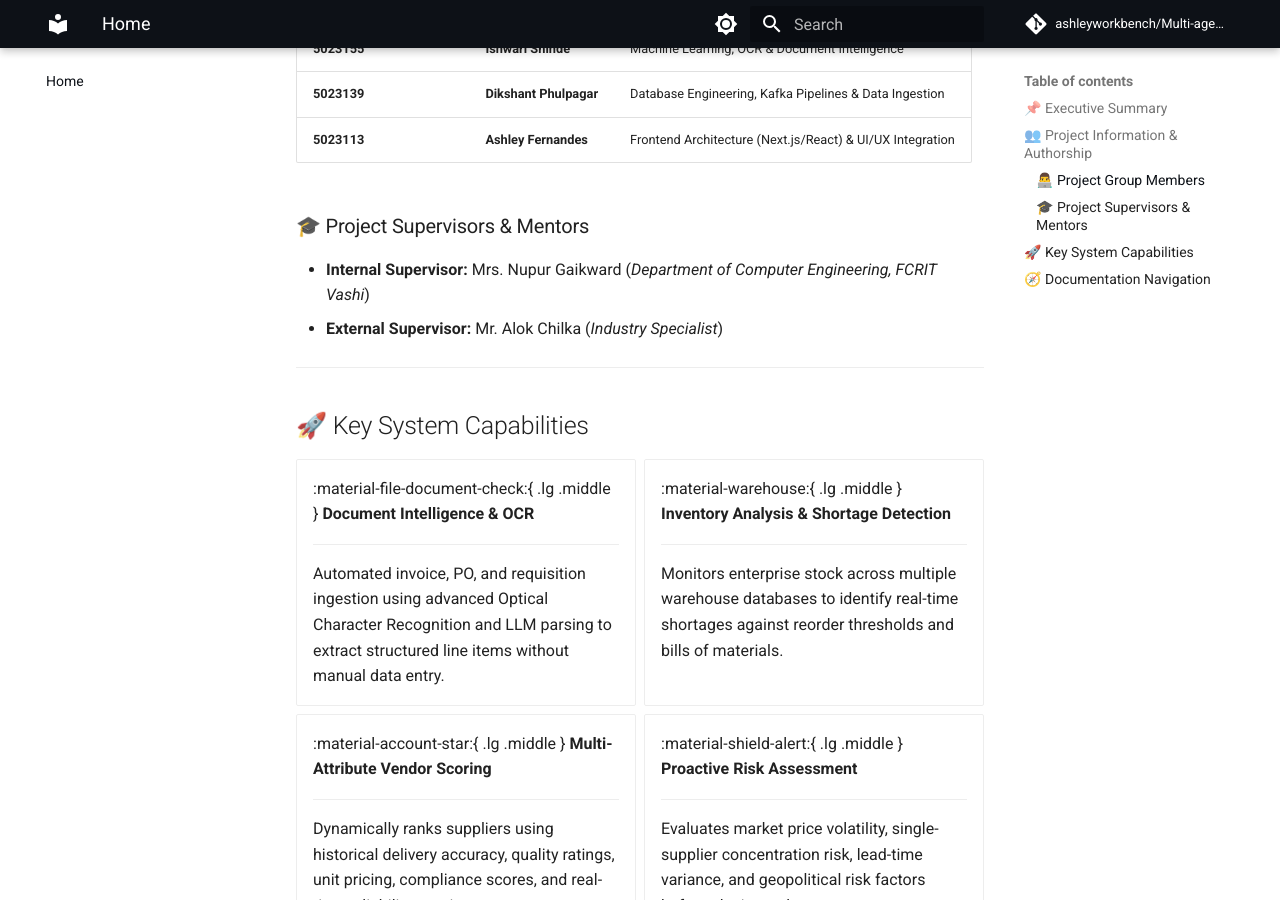
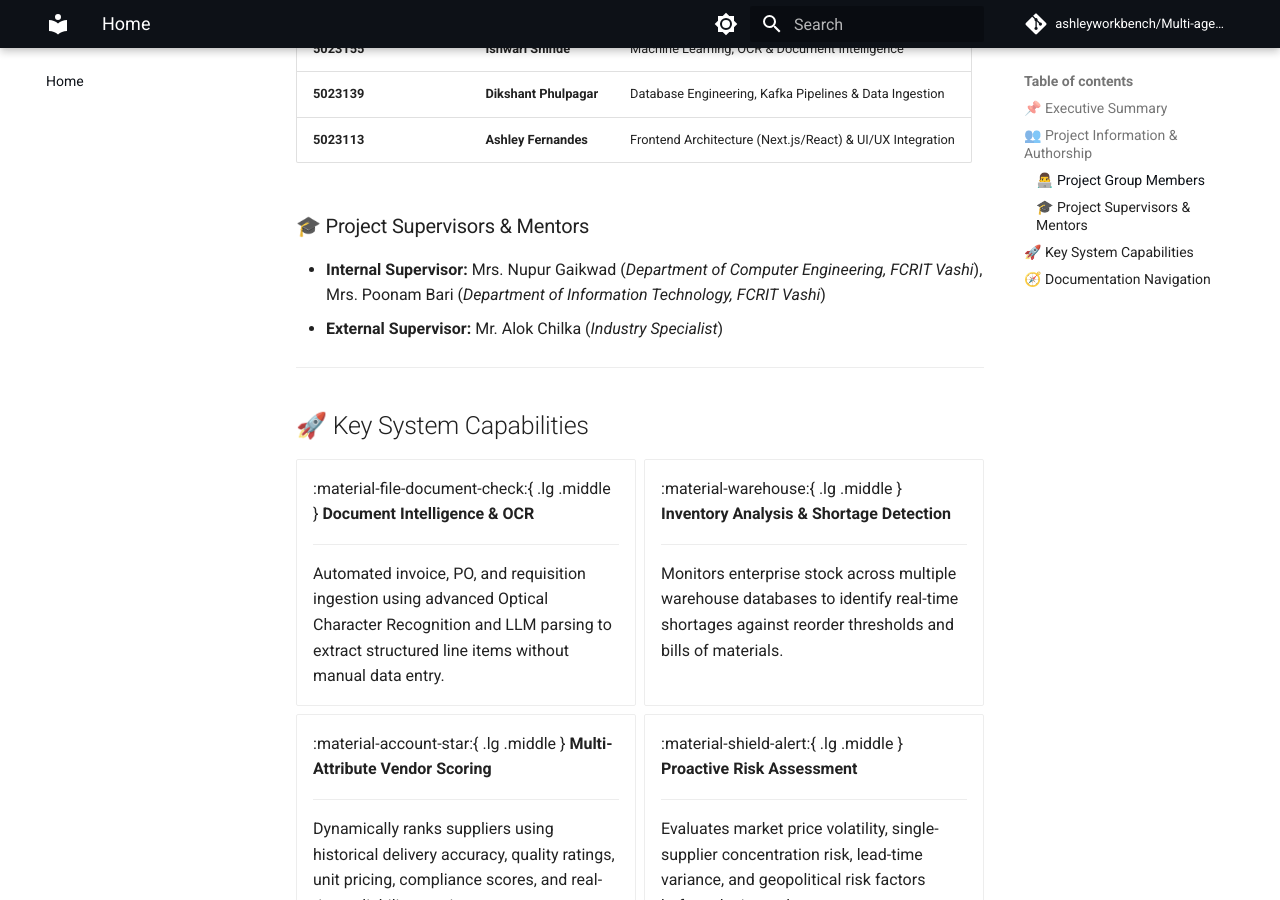
Before and after one commit to ashleyworkbench/Multi-agent-procurement-system, an MkDocs documentation site: the page built from docs/index.md, in a window 1280 px wide and 900 px high, scrolled down 1470 px. Built offline with MkDocs 1.6.1 and Material for MkDocs 9.7.7, drawn with Linux system fonts in a browser that asks for light colours; comment, search, counter and statistics services are not loaded.

Commit message:
docs: update internal supervisor name

```diff
--- a/docs/index.md
+++ b/docs/index.md
@@ -36,7 +36,7 @@ This project is submitted in partial fulfilment of the requirements of the **Uni
 
 ### 🎓 Project Supervisors & Mentors
 
-- **Internal Supervisor:** Mrs. Nupur Gaikward (*Department of Computer Engineering, FCRIT Vashi*)
+- **Internal Supervisor:** Mrs. Nupur Gaikwad (*Department of Computer Engineering, FCRIT Vashi*), Mrs. Poonam Bari (*Department of Information Technology, FCRIT Vashi*)
 - **External Supervisor:** Mr. Alok Chilka (*Industry Specialist*)
 
 ---
```
